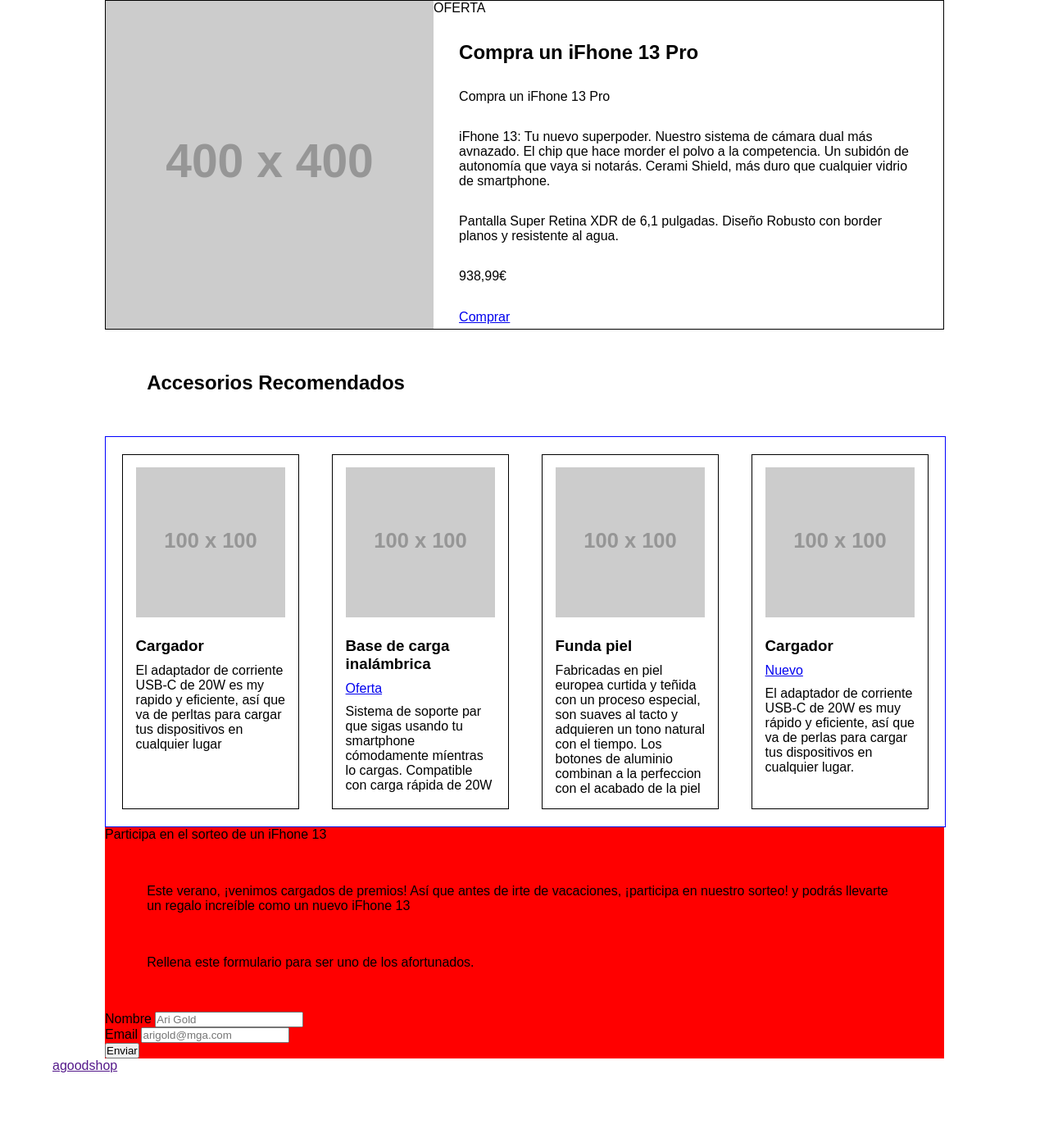
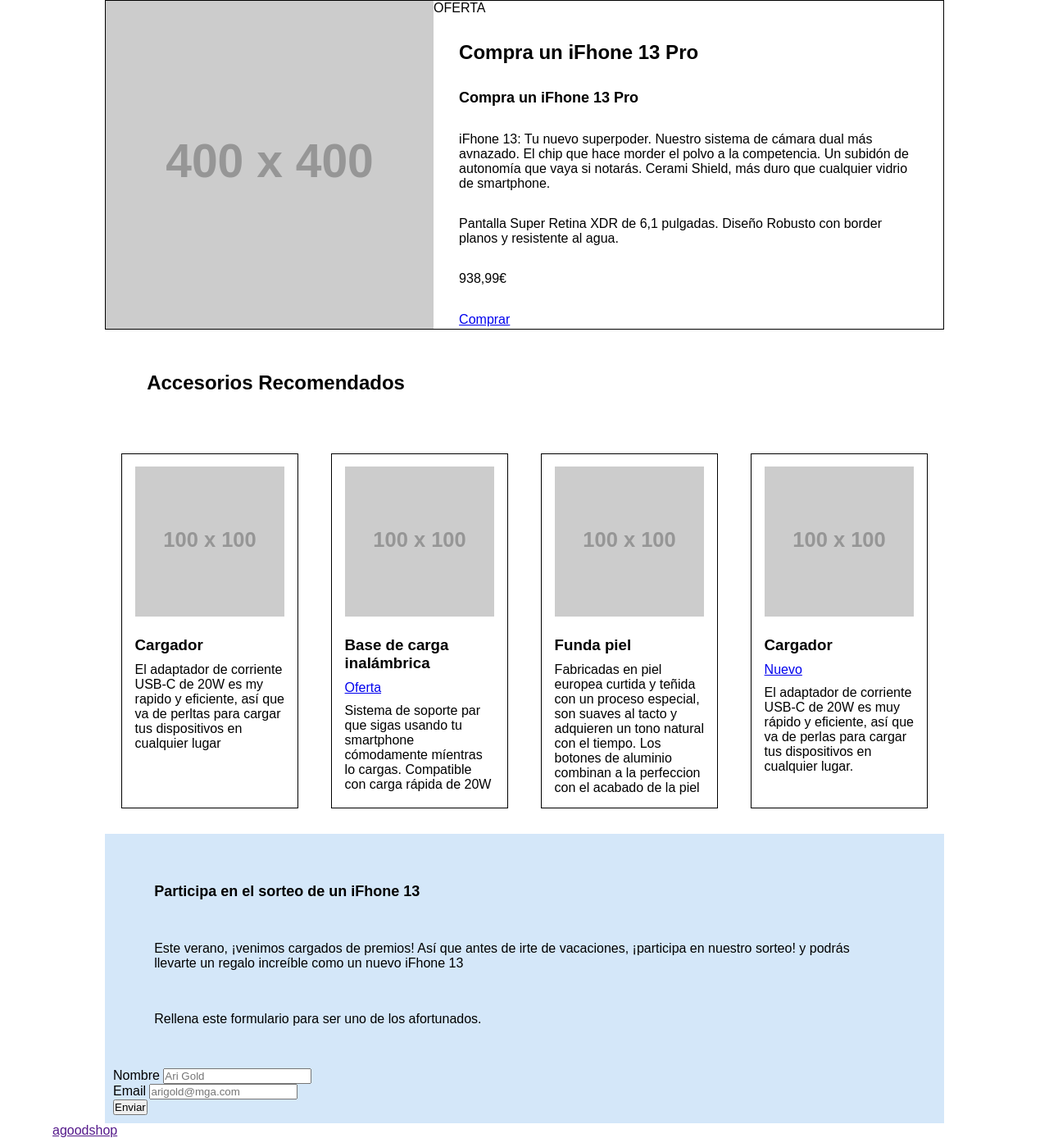
Before and after one commit to memecito/html, a PHP site: page /prac-3.html in a window 1280 px wide. Shown: the part 18-1406 px from the top of the page at 82% size. Before the commit the page ends 1326 px from the top, so only its background shows below. Run offline with PHP 8.4, Linux system fonts and the light colour scheme; grey boxes labelled with a size stand in for pictures from a placeholder-image service; some libraries are stand-ins or nearby versions.

Commit message:
pues ya no me acuerdo

```diff
--- a/css/style001.css
+++ b/css/style001.css
@@ -56,9 +56,10 @@ nav ul li{
     margin-bottom: 15px;
 }
 .accesorios-section{
-    border: 1px solid blue;
+
     display: flex;
     width: 100%;
+    padding-bottom: 10px;
 }
 .accesorio{
     width: 20%;
@@ -72,6 +73,12 @@ h2, h3, p, a{
     width: 90%;
     margin: 5%;
 }
-.sorteo{
-    background-color: red;
+.p-titulo{
+    font-size: large;
+    font-weight: bold;
 }
+
+.article-sorteo{
+    background-color:#d4e7f9;
+    padding: 10px;
+}
--- a/prac-3.html
+++ b/prac-3.html
@@ -65,8 +65,8 @@
                     </article>
                 </section>
              </div>
-            <article class="sorteo">
-                <span>Participa en el sorteo de un iFhone 13</span>
+            <article class="article-sorteo">
+                <p class="p-titulo">Participa en el sorteo de un iFhone 13</p>
                 <p>Este verano, ¡venimos cargados de premios! Así que antes de irte de vacaciones, ¡participa en nuestro sorteo! y podrás llevarte un regalo increíble como un nuevo iFhone 13</p>
                 <p>Rellena este formulario para ser uno de los afortunados.</p>
                 <form action="" method="post">
```
